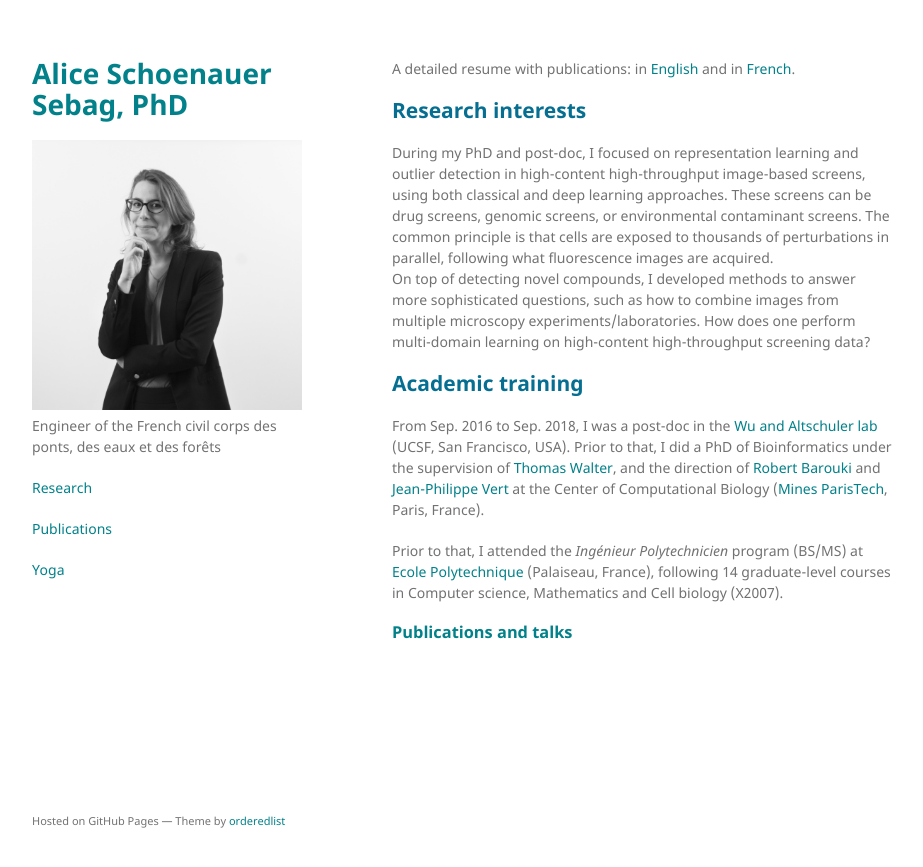
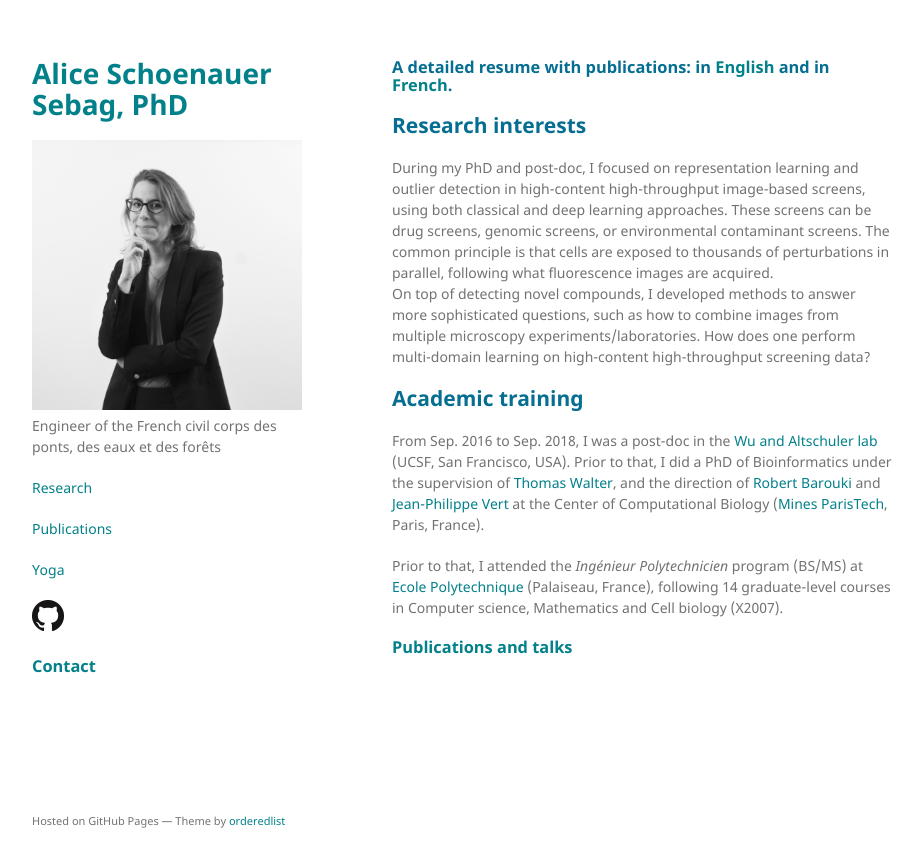
Before and after one commit to aschoenauer-sebag/aschoenauer-sebag, a Jekyll site: the page built from research.md, in a window 1280 px wide. Shown: the top 867 px of the page, without its empty margins (178-1101 px from the left). Built offline with Jekyll 4.4.1, drawn with Linux system fonts in a browser that asks for light colours; our own code applies the rules of GitHub Pages for plain Markdown files.

Commit message:
Ajout github?

```diff
--- a/_layouts/default.html
+++ b/_layouts/default.html
@@ -26,6 +26,10 @@
         <p class="view"><a href="{{site.baseurl}}/research">Research </a></p>
         <p class="view"><a href="{{site.baseurl}}/publications">Publications </a></p>
         <p class="view"><a href="https://www.instagram.com/atha_alice/">Yoga </a></p>
+        <p class="view"><a href= "https://github.com/aschoenauer-sebag"><img src="assets/GitHub.png"></a>
+
+<h3><a href="mailto:alice [dot] schoenauer (at) polytechnique  [dot] org">Contact</a></h3>
+
         {% if site.github.is_project_page %}
         <!--
         <p class="view"><a href="{{ site.github.repository_url }}">View the Project on GitHub <small>{{ site.github.repository_nwo }}</small></a></p>
--- a/research.md
+++ b/research.md
@@ -1,4 +1,4 @@
-A detailed resume with publications: in [English](assets/cv_am.pdf) and in [French](assets/cv_fr.pdf).
+### A detailed resume with publications: in [English](assets/cv_am.pdf) and in [French](assets/cv_fr.pdf).
 
 ## Research interests
 <p>During my PhD and post-doc, I focused on representation learning and outlier detection in high-content high-throughput image-based screens, using both classical and deep learning approaches. These screens can be drug screens, genomic screens, or environmental contaminant screens.
```
Also changed, not shown: publications.md (+1 -1 lines), assets/GitHub.png (added).
